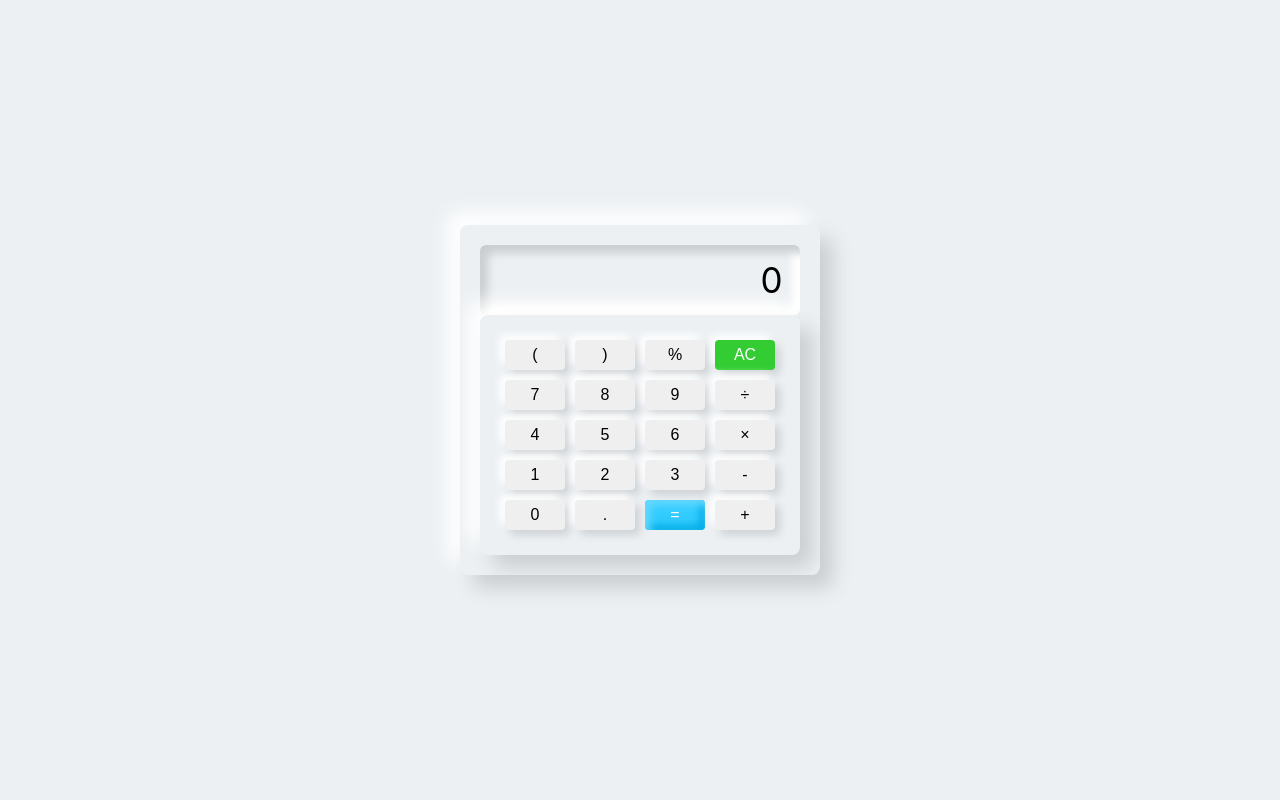
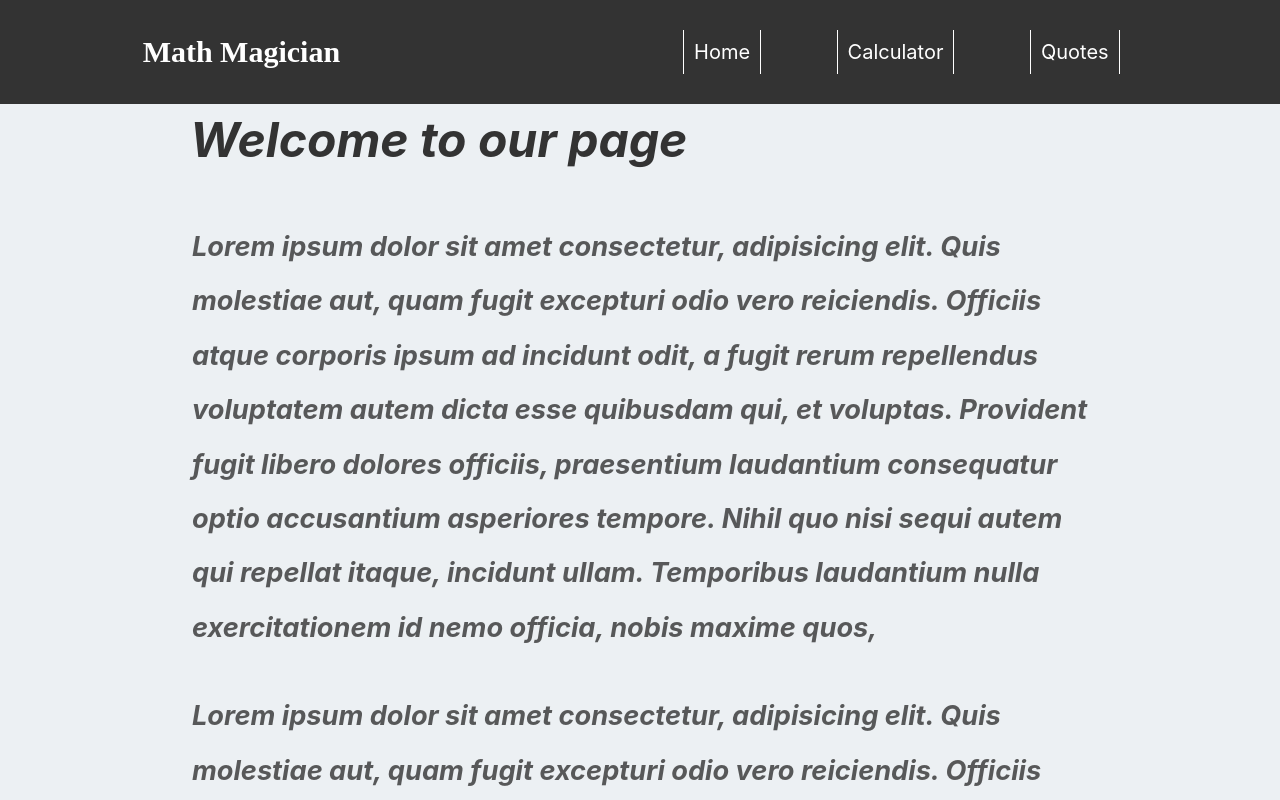
Before and after one commit to ABDULALI3468/Math_Magicians_SPA, a React (Create React App) app: page /home in a window 1280 px wide. Shown: the top 800 px of the page. Built offline with nearby package versions, Linux system fonts and the light colour scheme.

Commit message:
Created single page app using React routing features.

```diff
--- a/package.json
+++ b/package.json
@@ -3,13 +3,14 @@
   "version": "0.1.0",
   "private": true,
   "dependencies": {
-    "big.js": "^6.2.0",
-    "prop-types": "^15.8.1",
     "@testing-library/jest-dom": "^5.16.4",
     "@testing-library/react": "^13.3.0",
     "@testing-library/user-event": "^13.5.0",
+    "big.js": "^6.2.0",
+    "prop-types": "^15.8.1",
     "react": "^18.2.0",
     "react-dom": "^18.2.0",
+    "react-router-dom": "^6.3.0",
     "react-scripts": "5.0.1",
     "web-vitals": "^2.1.4"
   },
--- a/public/index.html
+++ b/public/index.html
@@ -10,5 +10,11 @@
   <body>
     <noscript>You need to enable JavaScript to run this app.</noscript>
     <div id="root"></div>
+    <!-- <div className="heading">
+      <p className="p1">Lets</p>
+      <p className="p1">do</p>
+      <p className="p1">some</p>
+      <p className="p1">Maths</p>
+    </div> -->
   </body>
 </html>
--- a/src/App.css
+++ b/src/App.css
@@ -9,8 +9,35 @@ body {
   background: #ecf0f3;
 }
 
+.calc_container {
+  /* display: flex;
+  justify-content: space-between;
+  align-items: center;
+  gap: 30vw; */
+
+  display: flex;
+  justify-content: center;
+  align-items: center;
+  gap: 20vw;
+  min-height: 60vh;
+  font-weight: bold;
+  font-size: 3em;
+  padding: 12px;
+  line-height: 1.5em;
+  opacity: 0.5;
+  font-style: italic;
+}
+
+.heading {
+  font-size: 80px;
+  font-family: bold;
+  font-style: italic;
+  padding: 0;
+  margin: 0;
+}
+
 .container {
-  padding: 20px;
+  padding: 40px;
   border-radius: 8px;
   box-shadow: 13px 13px 20px #cbced1, -13px -13px 20px #fff;
 }
--- a/src/App.js
+++ b/src/App.js
@@ -1,11 +1,24 @@
+/* eslint max-len: ["error", { "code": 1000 }] */
 import './App.css';
+import { BrowserRouter, Route, Routes } from 'react-router-dom';
 import Calculator from './components/Calculator';
+import Home from './pages/Home';
+// import Calc from './pages/Calc';
+import Quote from './pages/Quote';
+import Nav from './components/Navbar/Navbar';
 
 function App() {
   return (
-    <div className="App">
-      <Calculator />
-    </div>
+    <BrowserRouter>
+      <div className="App">
+        <Nav />
+        <Routes>
+          <Route path="/home" exact element={<Home />} />
+          <Route path="/quote" element={<Quote />} />
+          <Route path="/calculator" element={<Calculator />} />
+        </Routes>
+      </div>
+    </BrowserRouter>
   );
 }
 
--- a/src/components/Calculator.js
+++ b/src/components/Calculator.js
@@ -23,10 +23,19 @@ const Calculator = () => {
 
   const { obj } = state;
   return (
-    <div className="container">
-      <InputResult displayState={obj} id="screen" />
-      <Button buttonClick={onButtonClick} />
-    </div>
+    <>
+      <div className="calc_container">
+        <div className="heading">
+          <p className="p1">Lets Do</p>
+          <p className="p2">Some Maths</p>
+        </div>
+
+        <div className="container">
+          <InputResult displayState={obj} id="screen" />
+          <Button buttonClick={onButtonClick} />
+        </div>
+      </div>
+    </>
   );
 };
 
--- /dev/null
+++ b/src/components/Navbar/Navbar.css
@@ -0,0 +1,84 @@
+.nav {
+  display: flex;
+  position: fixed;
+  top: 0;
+  left: 0;
+  right: 0;
+  width: 100%;
+  justify-content: space-around;
+  align-items: center;
+  min-height: 10vh;
+  background-color: rgb(51, 51, 51);
+  color: white;
+  padding: 10px;
+}
+
+.nav h1 {
+  font-size: 30px;
+  font-weight: bolder;
+  font-family: cursive;
+}
+
+.nav ul {
+  display: flex;
+  justify-content: space-around;
+  width: 40%;
+}
+
+.nav ul li {
+  list-style: none;
+  border-left: 1px solid white;
+  border-right: 1px solid white;
+  padding: 10px;
+  font-size: 20px;
+  transition: all ease-in-out 0.5s;
+}
+
+.home {
+  display: flex;
+  margin-top: 9vh;
+  flex-direction: column;
+  align-items: flex-start;
+  justify-content: center;
+  height: auto;
+  padding: 10px;
+  gap: 10px;
+}
+
+.home h1 {
+  color: rgb(51, 51, 51);
+  align-self: flex-start;
+  height: 20%;
+  padding: 10px;
+  font-size: 3em;
+  font-weight: bolder;
+  line-height: 2em;
+  font-style: italic;
+  margin: 0;
+}
+
+.home p {
+  width: 70vw;
+  font-weight: bold;
+  line-height: 2em;
+  font-size: 1.7em;
+  color: rgb(51, 51, 51);
+  padding: 12px;
+  opacity: 0.8;
+  font-style: italic;
+  margin: 0;
+}
+
+.quote {
+  display: flex;
+  justify-content: center;
+  align-items: center;
+  max-height: 50vh;
+  width: 35vw;
+  font-weight: bold;
+  font-size: 3em;
+  padding: 12px;
+  line-height: 1.5em;
+  opacity: 0.5;
+  font-style: italic;
+}
--- /dev/null
+++ b/src/components/Navbar/Navbar.js
@@ -0,0 +1,29 @@
+import React from 'react';
+import { Link } from 'react-router-dom';
+import './Navbar.css';
+
+const Nav = () => {
+  const navStyle = {
+    color: 'white',
+    textDecoration: 'none',
+  };
+
+  return (
+    <nav className="nav">
+      <h1>Math Magician</h1>
+      <ul className="nav-ul">
+        <Link style={navStyle} to="/home">
+          <li>Home</li>
+        </Link>
+        <Link style={navStyle} to="/calculator">
+          <li>Calculator</li>
+        </Link>
+        <Link style={navStyle} to="/quote">
+          <li>Quotes</li>
+        </Link>
+      </ul>
+    </nav>
+  );
+};
+
+export default Nav;
--- a/src/index.js
+++ b/src/index.js
@@ -2,12 +2,12 @@ import React from 'react';
 import ReactDOM from 'react-dom/client';
 import './index.css';
 import reportWebVitals from './reportWebVitals';
-import Calculator from './components/Calculator';
+import App from './App';
 
 const root = ReactDOM.createRoot(document.getElementById('root'));
 root.render(
   <React.StrictMode>
-    <Calculator />
+    <App />
   </React.StrictMode>,
 );
 
--- /dev/null
+++ b/src/pages/Calc.js
@@ -0,0 +1,7 @@
+import Calculator from '../components/Calculator';
+
+export default function Calc() {
+  return (
+    <Calculator />
+  );
+}
--- /dev/null
+++ b/src/pages/Home.js
@@ -0,0 +1,19 @@
+/* eslint max-len: ["error", { "code": 1000 }] */
+import React from 'react';
+import '../components/Navbar/Navbar.css';
+
+const Home = () => (
+  <div className="home">
+    <h1>Welcome to our page</h1>
+    <p>
+      Lorem ipsum dolor sit amet consectetur, adipisicing elit. Quis molestiae aut, quam fugit excepturi odio vero reiciendis. Officiis atque corporis ipsum ad incidunt odit, a fugit rerum repellendus voluptatem autem dicta esse quibusdam qui, et voluptas. Provident fugit libero dolores officiis, praesentium laudantium consequatur optio accusantium asperiores tempore. Nihil quo nisi sequi autem qui repellat itaque, incidunt ullam. Temporibus laudantium nulla exercitationem id nemo officia, nobis
+      maxime quos,
+    </p>
+    <p>
+      Lorem ipsum dolor sit amet consectetur, adipisicing elit. Quis molestiae aut, quam fugit excepturi odio vero reiciendis. Officiis atque corporis ipsum ad incidunt odit, a fugit rerum repellendus voluptatem autem dicta esse quibusdam qui, et voluptas. Provident fugit libero dolores officiis, praesentium laudantium consequatur optio accusantium asperiores tempore. Nihil quo nisi sequi autem qui repellat itaque, incidunt ullam. Temporibus laudantium nulla exercitationem id nemo officia, nobis
+      maxime quos,
+    </p>
+  </div>
+);
+
+export default Home;
--- /dev/null
+++ b/src/pages/Quote.js
@@ -0,0 +1,11 @@
+/* eslint max-len: ["error", { "code": 1000 }] */
+import React from 'react';
+import '../components/Navbar/Navbar.css';
+
+const Quote = () => (
+  <div className="quote">
+    <p>Mathematics is not about numbers,equation, computations,or algorithms : It is about understanding. </p>
+  </div>
+);
+
+export default Quote;
```
Also changed, not shown: 1 other file (tests, documents, lock files or other folders).
